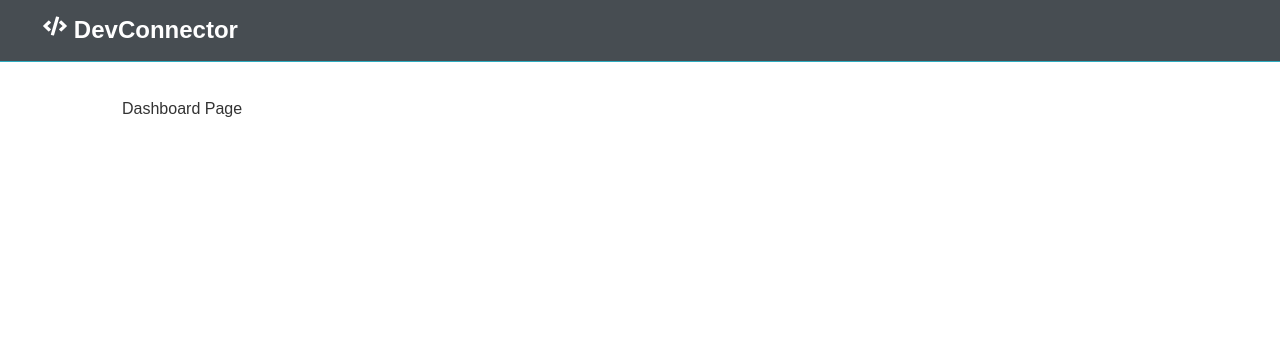
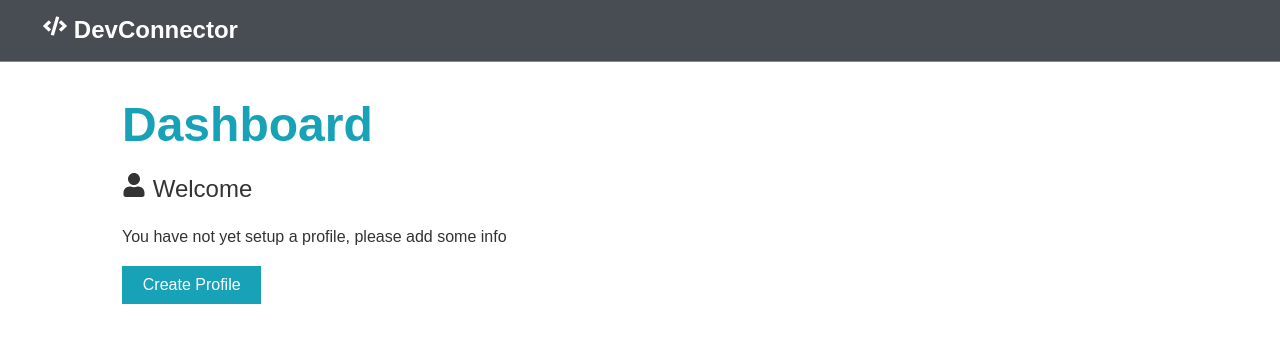
Before and after one commit to skin93/devconnector-v2, a React (Create React App) app in the folder frontend/: page /dashboard in a window 1280 px wide. Shown: the top 342 px of the page. Built offline with nearby package versions, Linux system fonts and the light colour scheme; no server answers.

Commit message:
Style Dashboard

```diff
--- /dev/null
+++ b/frontend/src/views/Dashboard/Dashboard.style.ts
@@ -0,0 +1,24 @@
+import styled from 'styled-components';
+import { Link } from 'react-router-dom';
+
+export const Heading = styled.h1`
+  ${({ theme }) => theme.texts.large}
+  ${({ theme }) => theme.texts.textPrimary}
+`;
+
+export const Lead = styled.p`
+  ${({ theme }) => theme.texts.lead}
+`;
+
+export const CreateButton = styled(Link)`
+  display: inline-block;
+  background: ${({ theme }) => theme.palette.primary.background};
+  color: ${({ theme }) => theme.palette.primary.color};
+  padding: 0.4rem 1.3rem;
+  font-size: 1rem;
+  border: none;
+  cursor: pointer;
+  margin: ${({ theme }) => theme.margins.my1};
+  transition: opacity 0.2s ease-in;
+  outline: none;
+`;
--- a/frontend/src/views/Dashboard/index.tsx
+++ b/frontend/src/views/Dashboard/index.tsx
@@ -1,7 +1,51 @@
-import React from 'react';
+import { Fragment, useEffect } from 'react';
+import { useAppDispatch, useAppSelector } from '../../app/hooks';
+
+import { authState } from '../../features/auth/authSlice';
+import {
+  getCurrentProfile,
+  profileState,
+} from '../../features/profile/profileSlice';
+
+import { FaUser } from 'react-icons/fa';
+
+import * as D from './Dashboard.style';
 
 const Dashboard = () => {
-  return <div>Dashboard Page</div>;
+  const dispatch = useAppDispatch();
+  const { profile } = useAppSelector(profileState);
+  const { user } = useAppSelector(authState);
+
+  useEffect(() => {
+    dispatch(getCurrentProfile());
+  }, [dispatch]);
+
+  return (
+    <Fragment>
+      <D.Heading>Dashboard</D.Heading>
+      <D.Lead>
+        <FaUser /> Welcome {user && user.name}
+      </D.Lead>
+      {profile !== null ? (
+        <Fragment>
+          {/* <DashboardActions />
+          <Experience experience={profile.experience} />
+          <Education education={profile.education} /> */}
+
+          {/* <div className='my-2'>
+            <button className='btn btn-danger' onClick={() => deleteAccount()}>
+              <i className='fas fa-user-minus' /> Delete My Account
+            </button>
+          </div> */}
+        </Fragment>
+      ) : (
+        <Fragment>
+          <p>You have not yet setup a profile, please add some info</p>
+          <D.CreateButton to='/create-profile'>Create Profile</D.CreateButton>
+        </Fragment>
+      )}
+    </Fragment>
+  );
 };
 
 export default Dashboard;
```
